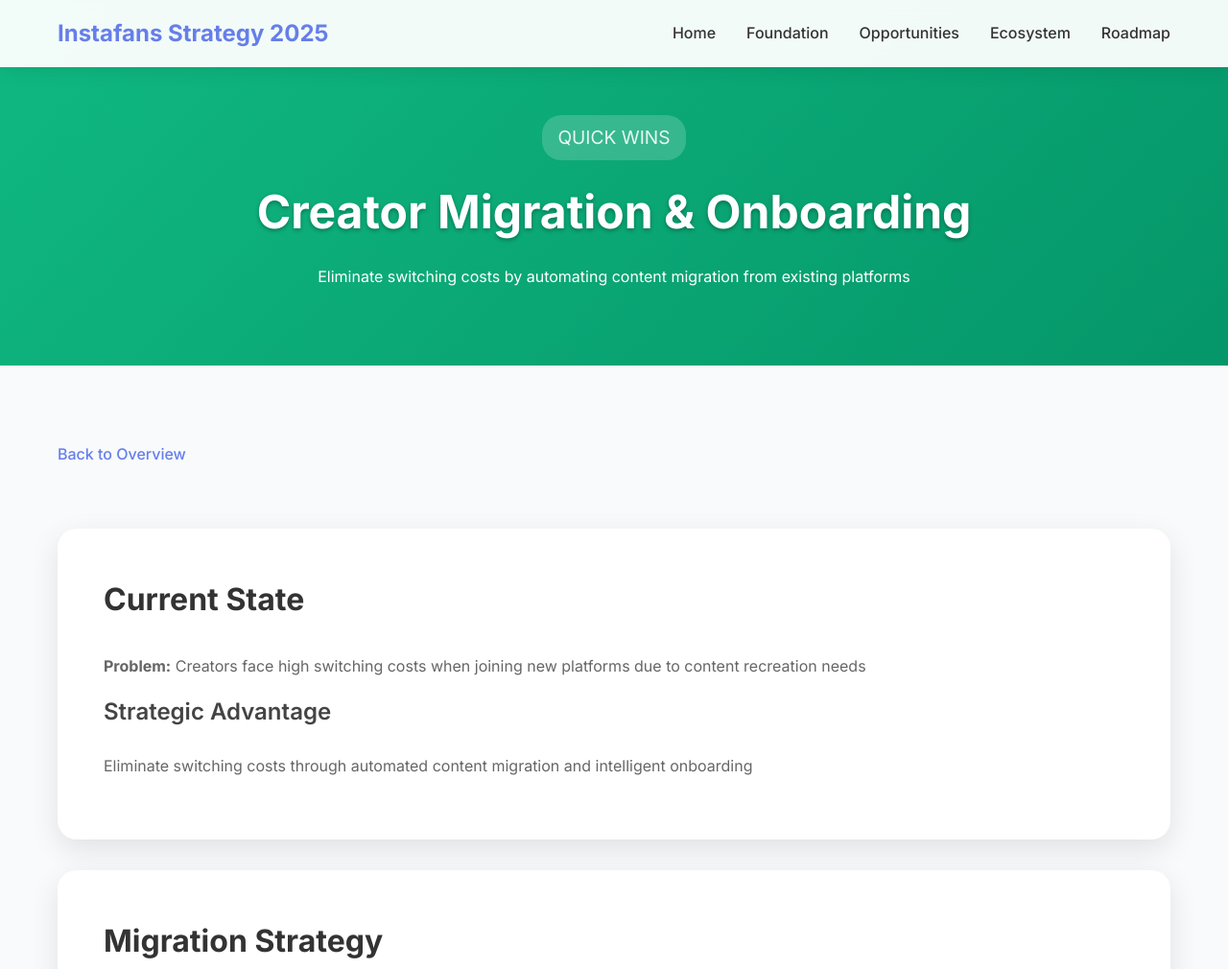
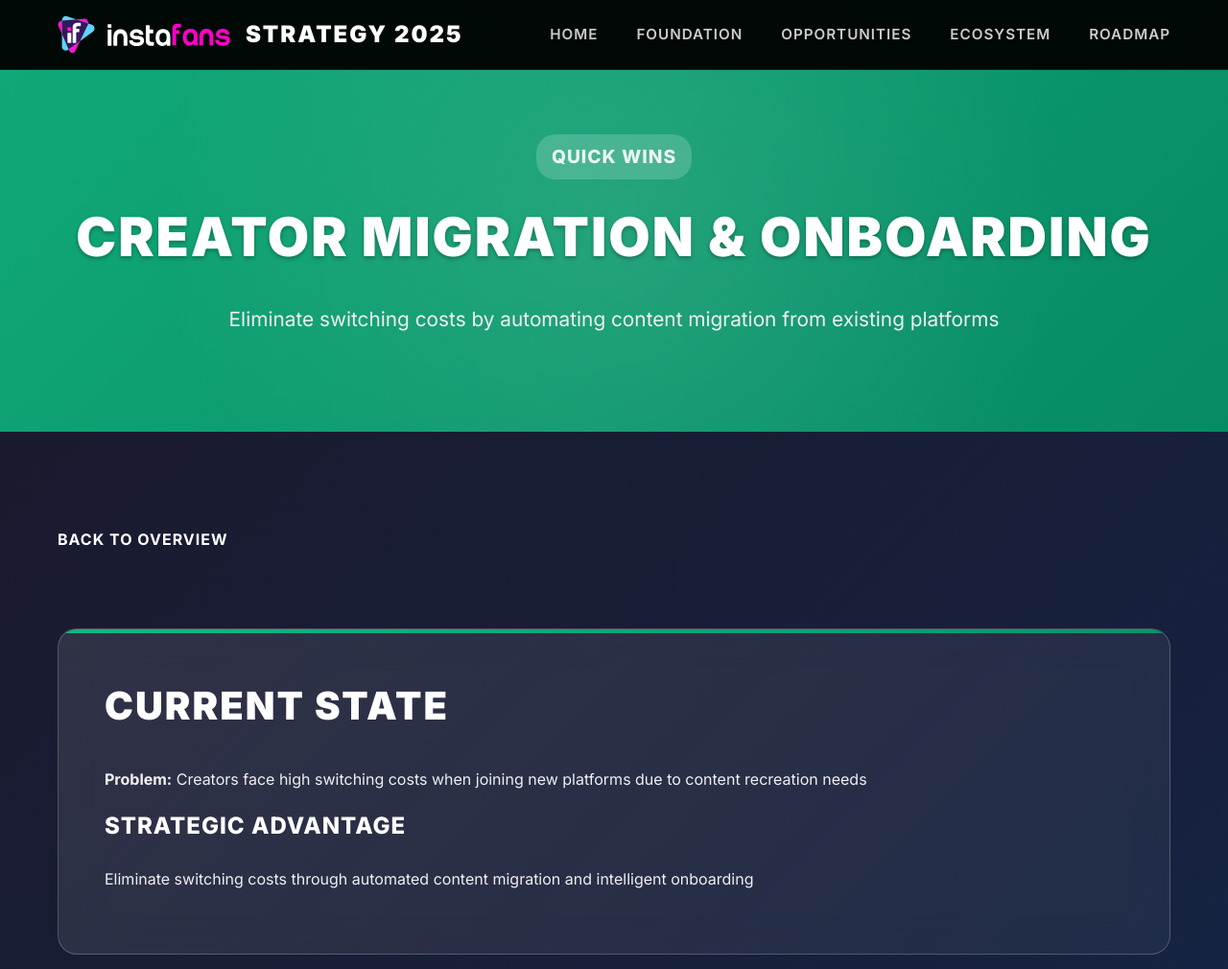
Before and after one commit to Matt-Nomads/marketing-strategy-instafans, a plain HTML site: page opportunity-2.html in a window 1280 px wide. Shown: the top 1010 px of the page at 96% size. Drawn offline with Linux system fonts and the light colour scheme.

Commit message:
Update opportunity-2.html

```diff
--- a/opportunity-2.html
+++ b/opportunity-2.html
@@ -4,42 +4,300 @@
     <meta charset="UTF-8">
     <meta name="viewport" content="width=device-width, initial-scale=1.0">
     <title>Opportunity #2: Creator Migration & Onboarding - Instafans Strategy 2025</title>
-    <link href="https://fonts.googleapis.com/css2?family=Inter:wght@300;400;500;600;700&display=swap" rel="stylesheet">
+    <link href="https://fonts.googleapis.com/css2?family=Inter:wght@300;400;500;600;700;800;900&display=swap" rel="stylesheet">
     <style>
-        * { margin: 0; padding: 0; box-sizing: border-box; }
-        body { font-family: 'Inter', sans-serif; line-height: 1.6; color: #1a1a1a; background: #f8fafc; }
-        .container { max-width: 1200px; margin: 0 auto; padding: 0 20px; }
-        nav { background: rgba(255, 255, 255, 0.95); backdrop-filter: blur(10px); padding: 1rem 0; position: fixed; top: 0; width: 100%; z-index: 1000; box-shadow: 0 2px 20px rgba(0, 0, 0, 0.1); }
-        .nav-container { display: flex; justify-content: space-between; align-items: center; }
-        .logo { font-size: 1.5rem; font-weight: 700; color: #667eea; }
-        .nav-links { display: flex; list-style: none; gap: 2rem; }
-        .nav-links a { text-decoration: none; color: #333; font-weight: 500; transition: color 0.3s ease; }
-        .nav-links a:hover { color: #667eea; }
-        .hero { background: linear-gradient(135deg, #10b981 0%, #059669 100%); padding: 120px 0 80px; text-align: center; color: white; }
-        .hero h1 { font-size: 3rem; font-weight: 700; margin-bottom: 1rem; text-shadow: 0 2px 4px rgba(0, 0, 0, 0.3); }
-        .hero .priority { font-size: 1.2rem; opacity: 0.9; background: rgba(255, 255, 255, 0.2); padding: 8px 16px; border-radius: 20px; display: inline-block; margin-bottom: 1rem; }
-        .main-content { padding: 80px 0; }
-        .section { background: white; margin: 2rem 0; padding: 3rem; border-radius: 20px; box-shadow: 0 10px 30px rgba(0, 0, 0, 0.1); }
-        .section h2 { font-size: 2rem; font-weight: 700; margin-bottom: 2rem; color: #333; }
-        .section h3 { font-size: 1.5rem; font-weight: 600; margin-bottom: 1.5rem; color: #444; }
-        .section p { margin-bottom: 1rem; color: #666; }
-        .section ul { margin: 1rem 0; padding-left: 2rem; }
-        .section li { margin-bottom: 0.5rem; color: #666; }
-        .highlight-box { background: #f0fdf4; border-left: 4px solid #10b981; padding: 1.5rem; margin: 2rem 0; border-radius: 8px; }
-        .back-link { display: inline-block; color: #667eea; text-decoration: none; font-weight: 500; margin-bottom: 2rem; }
-        .back-link:hover { color: #5a67d8; }
-        .cta-button { display: inline-block; background: #ff6b6b; color: white; padding: 15px 30px; border-radius: 50px; text-decoration: none; font-weight: 600; font-size: 1.1rem; transition: all 0.3s ease; box-shadow: 0 4px 15px rgba(255, 107, 107, 0.3); }
-        .cta-button:hover { transform: translateY(-2px); box-shadow: 0 6px 20px rgba(255, 107, 107, 0.4); }
-        .footer { background: #1a1a1a; color: white; padding: 40px 0; text-align: center; }
-        .footer p { opacity: 0.8; }
-        @media (max-width: 768px) { .nav-links { display: none; } }
+        * {
+            margin: 0;
+            padding: 0;
+            box-sizing: border-box;
+        }
+
+        body {
+            font-family: 'Inter', sans-serif;
+            line-height: 1.6;
+            color: #ffffff;
+            background: linear-gradient(135deg, #1a1a2e 0%, #16213e 50%, #0f3460 100%);
+            min-height: 100vh;
+        }
+
+        .container {
+            max-width: 1200px;
+            margin: 0 auto;
+            padding: 0 20px;
+        }
+
+        /* Navigation */
+        nav {
+            background: rgba(0, 0, 0, 0.95);
+            backdrop-filter: blur(20px);
+            padding: 1rem 0;
+            position: fixed;
+            top: 0;
+            width: 100%;
+            z-index: 1000;
+            border-bottom: 1px solid rgba(255, 255, 255, 0.1);
+        }
+
+        .nav-container {
+            display: flex;
+            justify-content: space-between;
+            align-items: center;
+        }
+
+        .logo-container {
+            display: flex;
+            align-items: center;
+            gap: 1rem;
+        }
+
+        .logo-container a {
+            text-decoration: none;
+            display: flex;
+            align-items: center;
+            gap: 1rem;
+        }
+
+        .logo-img {
+            height: 40px;
+            width: auto;
+        }
+
+        .logo-text {
+            font-size: 1.5rem;
+            font-weight: 900;
+            color: #ffffff;
+            text-transform: uppercase;
+            letter-spacing: 2px;
+        }
+
+        .nav-links {
+            display: flex;
+            list-style: none;
+            gap: 2.5rem;
+        }
+
+        .nav-links a {
+            text-decoration: none;
+            color: #cccccc;
+            font-weight: 600;
+            font-size: 0.95rem;
+            text-transform: uppercase;
+            letter-spacing: 1px;
+            transition: all 0.3s ease;
+            position: relative;
+        }
+
+        .nav-links a:hover {
+            color: #ffffff;
+        }
+
+        .nav-links a::after {
+            content: '';
+            position: absolute;
+            bottom: -5px;
+            left: 0;
+            width: 0;
+            height: 2px;
+            background: linear-gradient(90deg, #ff6b9d, #c44569);
+            transition: width 0.3s ease;
+        }
+
+        .nav-links a:hover::after {
+            width: 100%;
+        }
+
+        /* Hero Section */
+        .hero {
+            padding: 140px 0 100px;
+            text-align: center;
+            background: linear-gradient(135deg, rgba(16, 185, 129, 0.9) 0%, rgba(5, 150, 105, 0.9) 100%);
+            position: relative;
+            overflow: hidden;
+            color: #ffffff;
+        }
+
+        .hero::before {
+            content: '';
+            position: absolute;
+            top: 0;
+            left: 0;
+            right: 0;
+            bottom: 0;
+            background: radial-gradient(circle at 50% 50%, rgba(255, 255, 255, 0.1) 0%, transparent 70%);
+        }
+
+        .hero-content {
+            position: relative;
+            z-index: 2;
+        }
+
+        .hero h1 {
+            font-size: 3.5rem;
+            font-weight: 900;
+            margin-bottom: 1.5rem;
+            text-shadow: 0 2px 4px rgba(0, 0, 0, 0.3);
+            text-transform: uppercase;
+            letter-spacing: 2px;
+        }
+
+        .hero .priority {
+            font-size: 1.2rem;
+            opacity: 0.9;
+            background: rgba(255, 255, 255, 0.2);
+            padding: 8px 16px;
+            border-radius: 20px;
+            display: inline-block;
+            margin-bottom: 1rem;
+            font-weight: 800;
+            text-transform: uppercase;
+            letter-spacing: 1px;
+        }
+
+        .hero p {
+            font-size: 1.3rem;
+            color: #f0f0f0;
+            font-weight: 400;
+        }
+
+        /* Main Content */
+        .main-content {
+            background: linear-gradient(135deg, #1a1a2e 0%, #16213e 50%, #0f3460 100%);
+            padding: 100px 0;
+        }
+
+        .section {
+            background: linear-gradient(135deg, rgba(255, 255, 255, 0.1) 0%, rgba(255, 255, 255, 0.05) 100%);
+            backdrop-filter: blur(20px);
+            margin: 3rem 0;
+            padding: 3rem;
+            border-radius: 20px;
+            border: 1px solid rgba(255, 255, 255, 0.2);
+            position: relative;
+            overflow: hidden;
+        }
+
+        .section::before {
+            content: '';
+            position: absolute;
+            top: 0;
+            left: 0;
+            right: 0;
+            height: 4px;
+            background: linear-gradient(90deg, #10b981, #059669);
+        }
+
+        .section h2 {
+            font-size: 2.5rem;
+            font-weight: 900;
+            margin-bottom: 2rem;
+            color: #ffffff;
+            text-transform: uppercase;
+            letter-spacing: 2px;
+        }
+
+        .section h3 {
+            font-size: 1.5rem;
+            font-weight: 800;
+            margin-bottom: 1.5rem;
+            color: #ffffff;
+            text-transform: uppercase;
+            letter-spacing: 1px;
+        }
+
+        .section p {
+            margin-bottom: 1rem;
+            color: #f0f0f0;
+        }
+
+        .section ul {
+            margin: 1rem 0;
+            padding-left: 2rem;
+        }
+
+        .section li {
+            margin-bottom: 0.5rem;
+            color: #f0f0f0;
+        }
+
+        .highlight-box {
+            background: linear-gradient(135deg, rgba(16, 185, 129, 0.2) 0%, rgba(5, 150, 105, 0.1) 100%);
+            backdrop-filter: blur(20px);
+            border-left: 4px solid #10b981;
+            padding: 2rem;
+            margin: 2rem 0;
+            border-radius: 10px;
+            border: 1px solid rgba(16, 185, 129, 0.3);
+        }
+
+        .back-link {
+            display: inline-block;
+            color: #ffffff;
+            text-decoration: none;
+            font-weight: 700;
+            margin-bottom: 2rem;
+            text-transform: uppercase;
+            letter-spacing: 1px;
+            transition: all 0.3s ease;
+        }
+
+        .back-link:hover {
+            color: #10b981;
+        }
+
+        .cta-button {
+            display: inline-block;
+            background: linear-gradient(135deg, #ff6b9d 0%, #c44569 100%);
+            color: #ffffff;
+            padding: 18px 40px;
+            border-radius: 50px;
+            text-decoration: none;
+            font-weight: 800;
+            font-size: 1.1rem;
+            text-transform: uppercase;
+            letter-spacing: 1px;
+            transition: all 0.3s ease;
+            box-shadow: 0 8px 30px rgba(255, 107, 157, 0.3);
+            border: 2px solid transparent;
+        }
+
+        .cta-button:hover {
+            transform: translateY(-3px);
+            box-shadow: 0 12px 40px rgba(255, 107, 157, 0.4);
+            background: linear-gradient(135deg, #c44569 0%, #ff6b9d 100%);
+        }
+
+        /* Footer */
+        .footer {
+            background: rgba(0, 0, 0, 0.8);
+            color: #cccccc;
+            padding: 60px 0;
+            text-align: center;
+            border-top: 1px solid rgba(255, 255, 255, 0.1);
+        }
+
+        .footer p {
+            font-size: 0.9rem;
+            text-transform: uppercase;
+            letter-spacing: 1px;
+        }
+
+        /* Responsive Design */
+        @media (max-width: 768px) {
+            .nav-links { display: none; }
+            .hero h1 { font-size: 2.5rem; }
+        }
     </style>
 </head>
 <body>
     <nav>
         <div class="container">
             <div class="nav-container">
-                <div class="logo">Instafans Strategy 2025</div>
+                <div class="logo-container">
+                    <a href="index.html">
+                        <img src="IF_INST_LOGO_NEG.svg" alt="Instafans Logo" class="logo-img">
+                        <div class="logo-text">Strategy 2025</div>
+                    </a>
+                </div>
                 <ul class="nav-links">
                     <li><a href="index.html">Home</a></li>
                     <li><a href="foundation.html">Foundation</a></li>
@@ -53,9 +311,11 @@
 
     <section class="hero">
         <div class="container">
-            <div class="priority"> QUICK WINS</div>
-            <h1>Creator Migration & Onboarding</h1>
-            <p>Eliminate switching costs by automating content migration from existing platforms</p>
+            <div class="hero-content">
+                <div class="priority"> QUICK WINS</div>
+                <h1>Creator Migration & Onboarding</h1>
+                <p>Eliminate switching costs by automating content migration from existing platforms</p>
+            </div>
         </div>
     </section>
 
@@ -104,8 +364,8 @@
             </div>
 
             <div style="text-align: center; margin-top: 3rem;">
-                <h3 style="margin-bottom: 1rem; color: #333;">Ready to explore the next opportunity?</h3>
-                <a href="opportunity-3.html" class="cta-button">Explore Referral Ecosystem </a>
+                <h3 style="margin-bottom: 1rem; color: #ffffff; font-size: 1.5rem; font-weight: 700; text-transform: uppercase; letter-spacing: 1px;">Ready to explore the next opportunity?</h3>
+                <a href="opportunity-3.html" class="cta-button">Explore Referral Ecosystem</a>
             </div>
         </div>
     </section>
```
